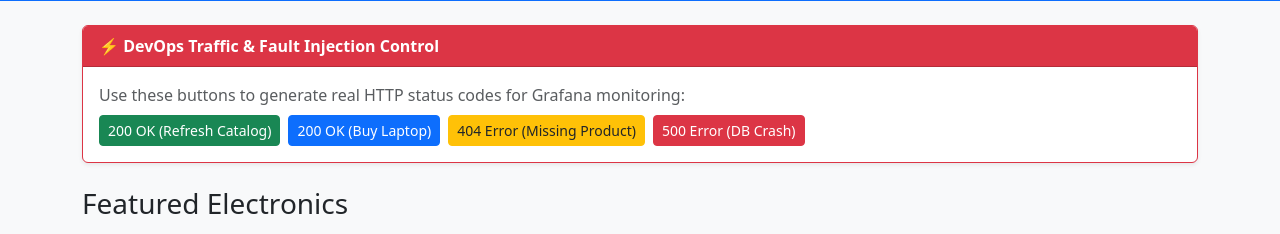
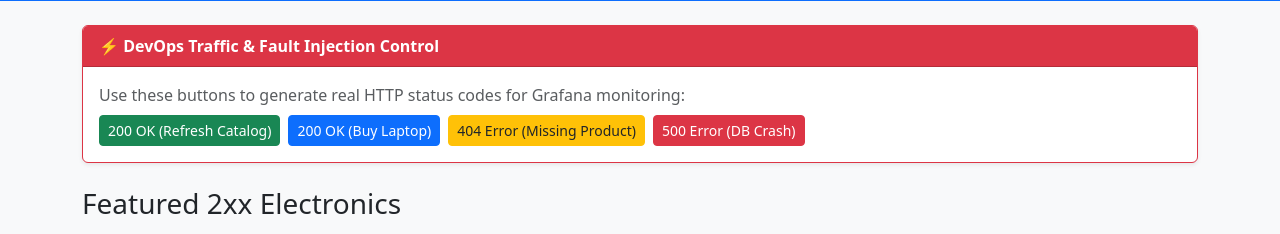
Before and after one commit to serenya11/second, a Flask app: page / in a window 1280 px wide. Shown: the part 205-439 px from the top of the page. Run offline with Flask 3, Linux system fonts and the light colour scheme.

Commit message:
chnaged heaeader to 2x in index.html

```diff
--- a/templates/index.html
+++ b/templates/index.html
@@ -47,7 +47,7 @@
         </div>
 
         <!-- Product Cards Grid -->
-        <h3 class="mb-3">Featured Electronics</h3>
+        <h3 class="mb-3">Featured 2xx Electronics</h3>
         <div class="row row-cols-1 row-cols-md-2 row-cols-lg-4 g-4 mb-5">
             {% for product in products %}
             <div class="col">
```
